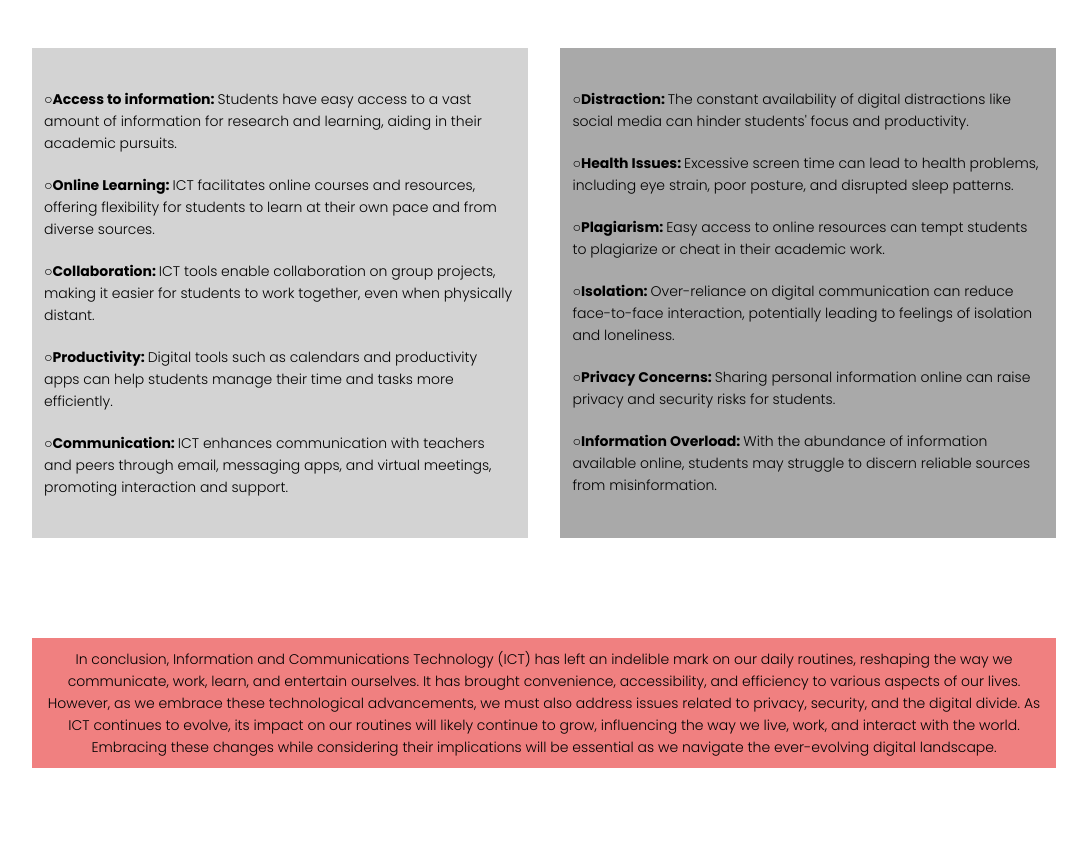
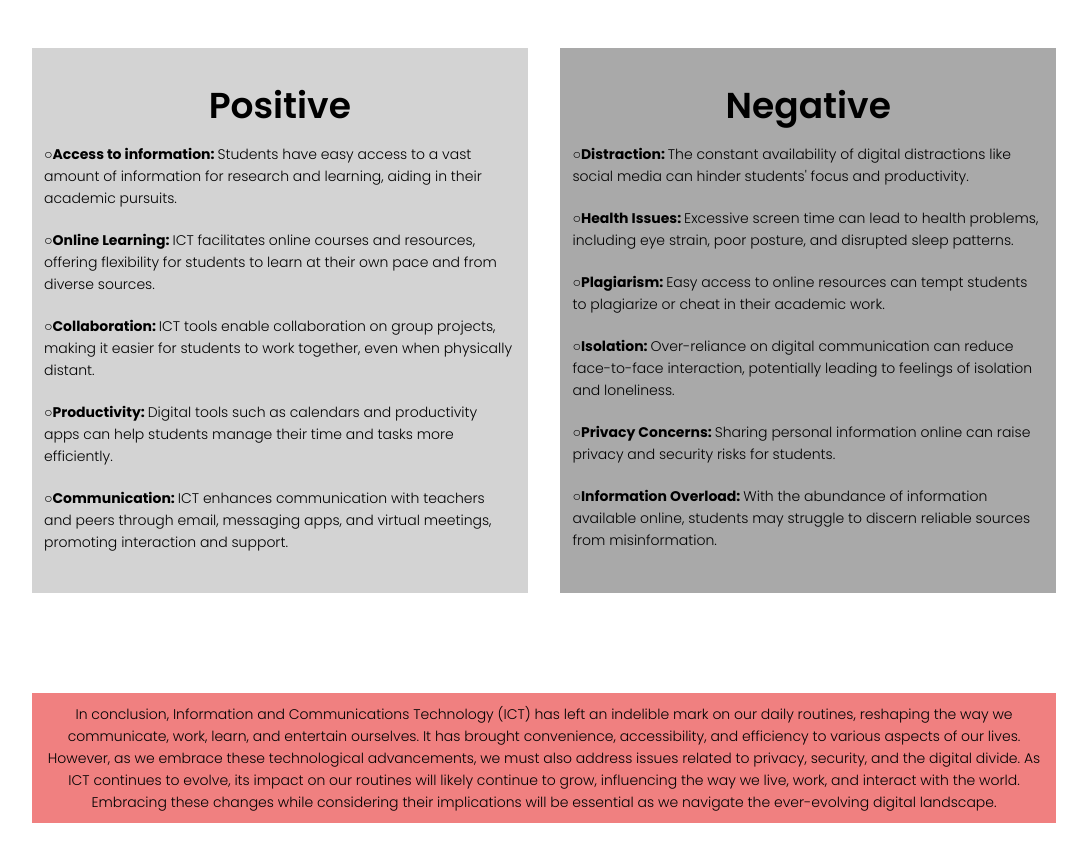
Before and after one commit to hephaestus-X/ict.github.io, a plain HTML site: page index.html in a window 1280 px wide. Shown: the part 6800-7662 px from the top of the page, without its empty margins (96-1183 px from the left). Drawn offline with Linux system fonts and the light colour scheme.

Commit message:
Update index.html

```diff
--- a/index.html
+++ b/index.html
@@ -214,6 +214,9 @@
     <div class="row">
 
         <div class="about-col" style = "background-color: lightgray; color: black; text-align: justify-all;" >
+            <center>
+            <h1>Positive</h1>
+            </center>
 
                 <p><b>○Access to information: </b>Students have easy access to a vast amount of information for research and learning, aiding in their academic pursuits.</p>
                 <p><b>○Online Learning: </b>ICT facilitates online courses and resources, offering flexibility for students to learn at their own pace and from diverse sources.</p>
@@ -223,6 +226,9 @@
 
         </div>
         <div class="about-col" style = "background-color: darkgray; color: black; text-align: justify-all;" >
+            <center>
+            <h1>Negative</h1>
+            </center>
 
                 <p><b>○Distraction: </b>The constant availability of digital distractions like social media can hinder students' focus and productivity.</p>
                 <p><b>○Health Issues: </b>Excessive screen time can lead to health problems, including eye strain, poor posture, and disrupted sleep patterns.</p>
```
